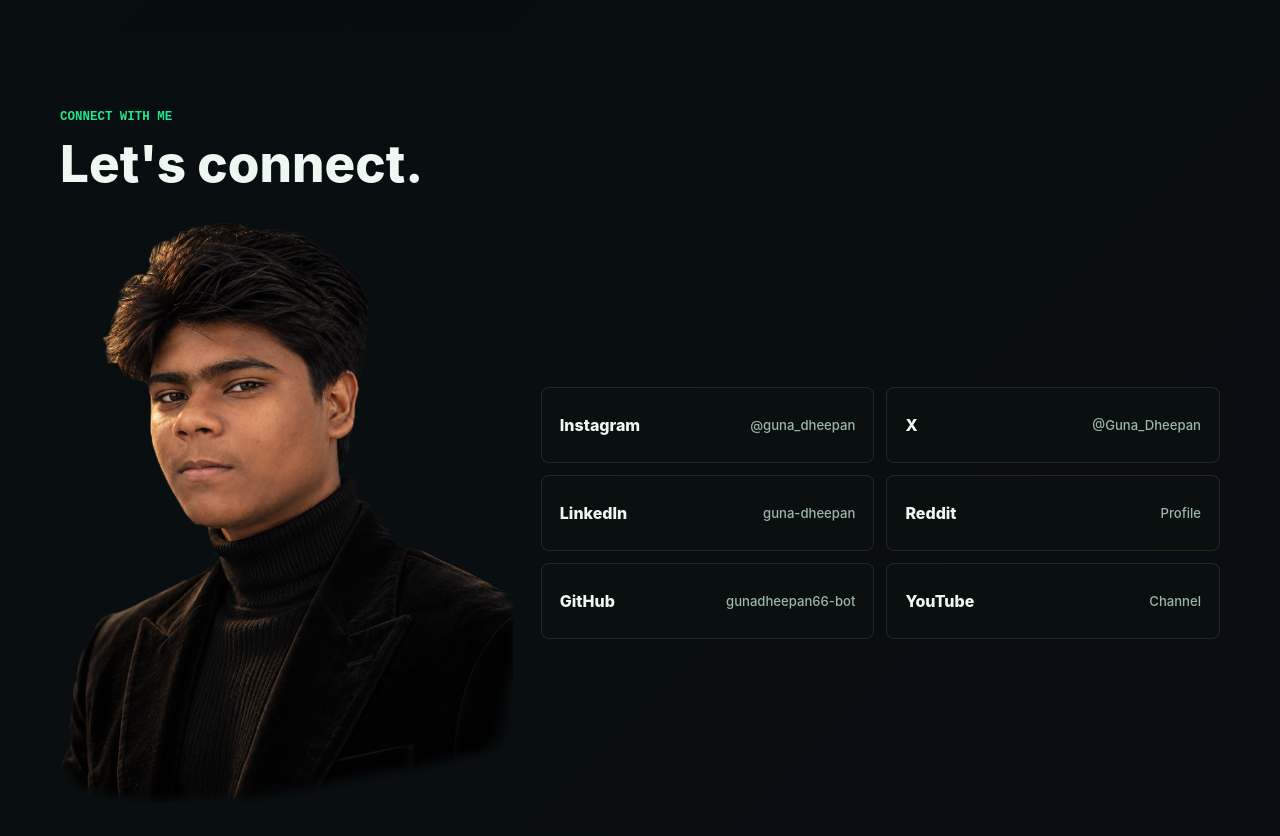
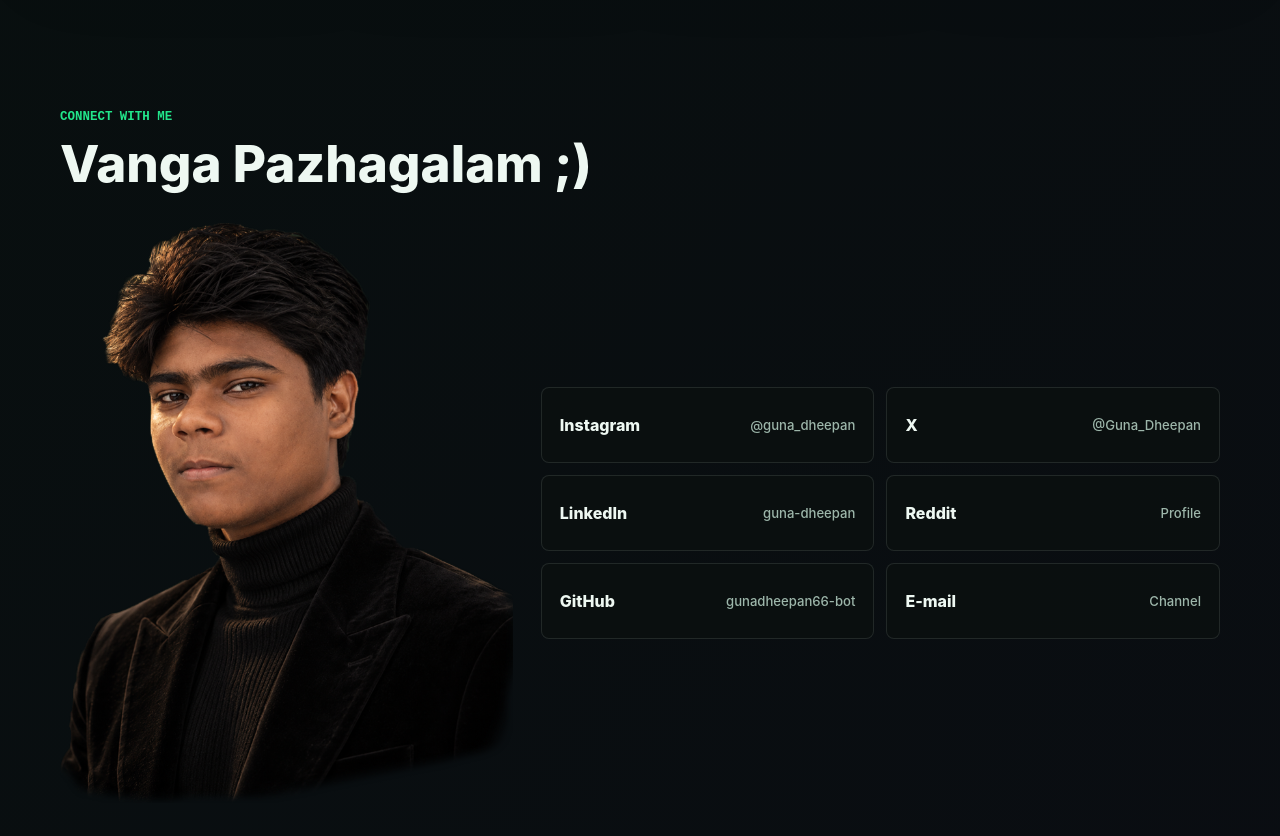
Before and after one commit to gunadheepan66-bot/GD, a plain HTML site: page index.html in a window 1280 px wide. Shown: the part 5920-6756 px from the top of the page. Drawn offline with Linux system fonts and the light colour scheme.

Commit message:
Update index.html

```diff
--- a/index.html
+++ b/index.html
@@ -321,7 +321,7 @@
         <section class="section connect-section" id="connect" aria-labelledby="connect-title">
           <div class="section-heading reveal">
             <p class="eyebrow">Connect with me</p>
-            <h2 id="connect-title">Let's connect.</h2>
+            <h2 id="connect-title">Vanga Pazhagalam ;)</h2>
           </div>
 
           <div class="connect-layout">
@@ -350,8 +350,8 @@
                 GitHub <span>gunadheepan66-bot</span>
               </a>
 
-              <a class="social-card reveal" href="YOUR_YOUTUBE_URL" target="_blank" rel="noopener">
-                YouTube <span>Channel</span>
+              <a class="social-card reveal" href="https://mail.google.com/mail/?view=cm&fs=1&to=gunadheepan11@gmail.com&su=Enquiry" target="_blank" rel="noopener">
+                E-mail <span>Channel</span>
               </a>
             </div>
           </div>
```
